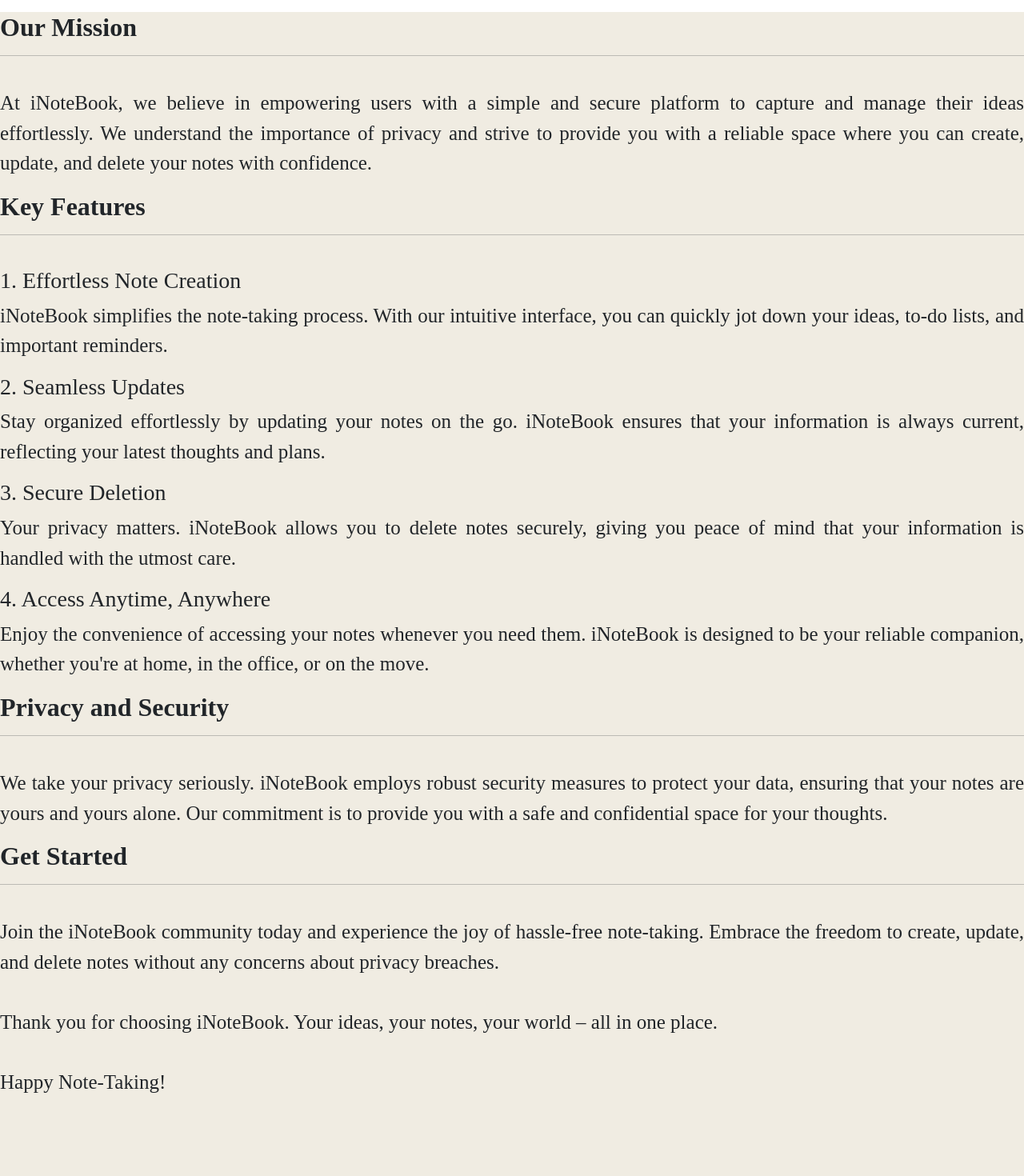
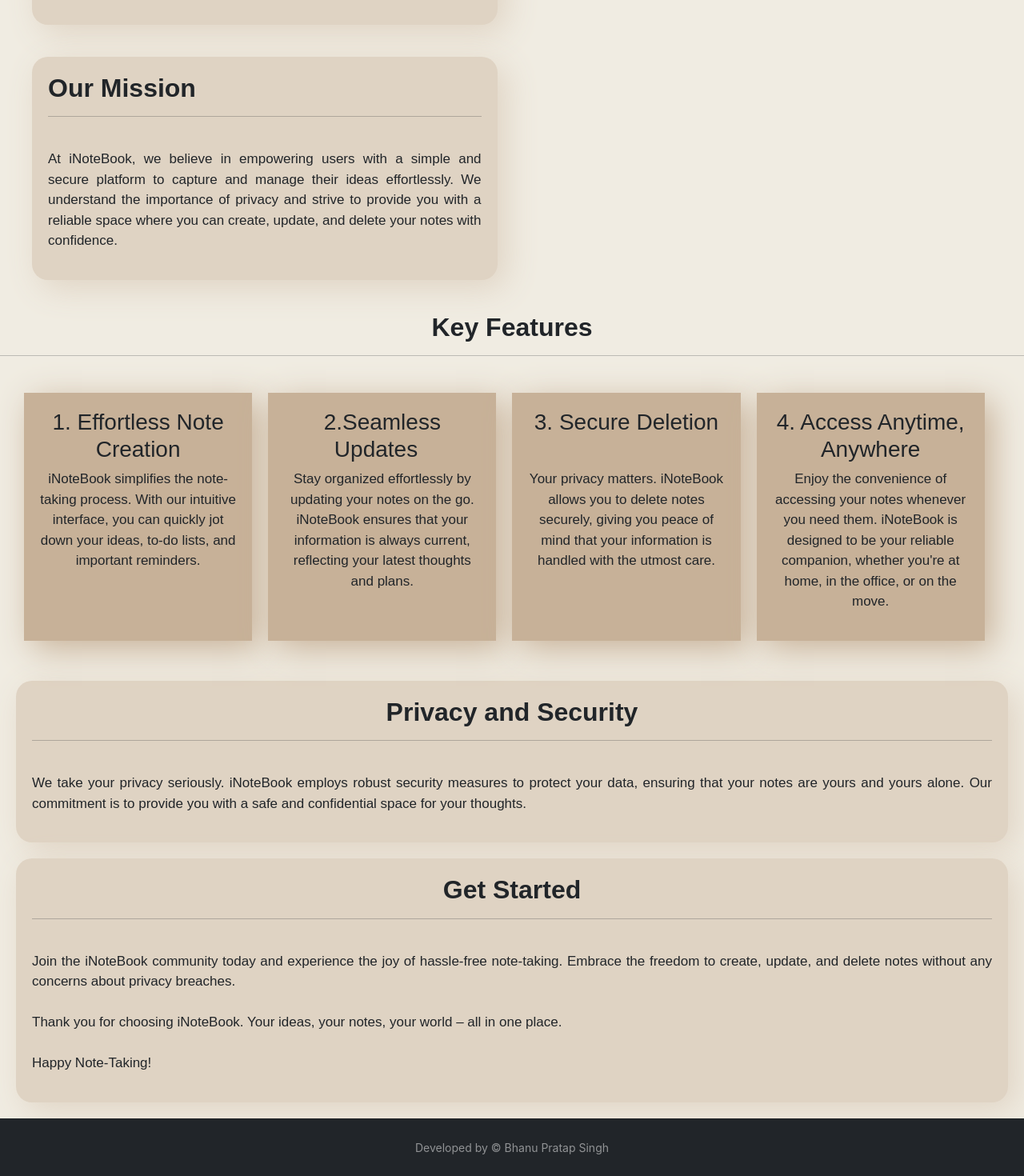
Before and after one commit to BhanuPratap0/inotebook, a React (Create React App) app: page /about in a window 1280 px wide. Shown: the part 367-1837 px from the top of the page at 80% size. Before the commit the page ends 1754 px from the top, so only its background shows below. Built offline with nearby package versions, Linux system fonts and the light colour scheme; sample sign-in values are in the browser's storage.

Commit message:
more styles

```diff
--- a/src/App.css
+++ b/src/App.css
@@ -67,7 +67,6 @@
 
 section
 {
-  position: absolute;
   width: 98vw;
   height: 100vh;
   display: flex;
@@ -82,7 +81,6 @@ section .signin
   position: absolute;
   width: 400px;
   background: #222;
-  z-index: 1000;
   display: flex;
   justify-content: center;
   align-items: center;
@@ -230,17 +228,52 @@ input[type="submit"]:active
 /* About-Us page css */
 
 .about-container{
-  font-family: "Times New Roman", Times, serif;
+  font-family: Arial, Helvetica, sans-serif;
   text-align: justify;
   width: auto;
   background-color:#f0ece2;
 
 }
-.about-container .sections{
+.about-container .section-1{
+  display: flex;
+  flex-wrap: wrap;
   padding: 20px;
 }
+.about-container .section-1 .sub-section{
+  box-shadow: 10px 10px 40px #c7b198;
+  text-align: center;
+  width: 23%;
+  margin:10px;
+  background-color: #c7b198;
+  padding: 20px;
+}
+
+.about-container .section-3{
+  border-radius: 20px;
+  background-color: #dfd3c3;
+  box-shadow: 10px 10px 40px #dfd3c3;
+  padding: 20px;
+  margin: 20px;
+}
+.about-container .section{
+  border-radius: 20px;
+  box-shadow: 10px 10px 40px #dfd3c3;
+  padding: 20px;
+  background-color: #dfd3c3;
+  width: 46.9%;
+  margin: 20px;
+}
+@media (max-width: 600px){
+  .about-container .section{
+    width: 100%;
+  }
+  .about-container .section-1 .sub-section{
+  width: 100%;
+  }
+}
 .about-container p{
-  font-size: 25px;
+  font-family: Arial, Helvetica, sans-serif;
+  font-size: 17px;
 }
 .about-container h1::before {
   content: "";
--- a/src/App.js
+++ b/src/App.js
@@ -11,6 +11,7 @@ import Alertstate from './context/alert/Alertstate';
 import Test from './components/Test';
 import UserState from './context/user/UserState';
 import Profile from './components/Profile';
+import Footer from './components/Footer';
 function App() {
 
   return (
@@ -28,6 +29,7 @@ function App() {
           <Route exact path="/test" element={<Test/>} ></Route>
           <Route exact path="/profile" element={<Profile/>} ></Route>
         </Routes>
+        <Footer/>
         </Alertstate>
       </BrowserRouter>
       </NoteState>
--- a/src/components/About.js
+++ b/src/components/About.js
@@ -5,7 +5,7 @@ import { useNavigate } from 'react-router-dom';
 
 
 const About = () => {
-  document.body.style.backgroundColor="#f0ece2";
+  document.body.style.backgroundColor = "#f0ece2";
   let history = useNavigate();
   useEffect(() => {
     if (localStorage.getItem('token')) {
@@ -17,44 +17,55 @@ const About = () => {
   return (
     <>
       <div className='about-container' >
-        <div className='sections' style={{backgroundColor:"white"}} ><h1><b>About iNoteBook</b></h1>
+        <div className='section-1' >
+        <div className='section' ><h1><b>About iNoteBook</b></h1>
           <hr></hr>
-        <br/>
+          <br />
           <p>Welcome to iNoteBook, your digital notebook for seamless note-taking, organizing, and accessing your thoughts anytime, anywhere.</p>
         </div>
+        <div className='section' ><h2><b>Our Mission</b></h2>
+          <hr></hr>
+          <br />
+          <p>At iNoteBook, we believe in empowering users with a simple and secure platform to capture and manage their ideas effortlessly. We understand the importance of privacy and strive to provide you with a reliable space where you can create, update, and delete your notes with confidence.</p></div>
+          </div>
 
+        <center><h2><b>Key Features</b></h2></center>
+        <hr></hr>
+        <div className='section-1' >
 
-        <h2><b>Our Mission</b></h2>
-        <hr></hr>
-        <br/>
-        <p>At iNoteBook, we believe in empowering users with a simple and secure platform to capture and manage their ideas effortlessly. We understand the importance of privacy and strive to provide you with a reliable space where you can create, update, and delete your notes with confidence.</p>
-
-
-        <h2><b>Key Features</b></h2>
-        <hr></hr>
-        <br/>
+        <div className='sub-section' >
         <h3>1. Effortless Note Creation</h3>
         <p>iNoteBook simplifies the note-taking process. With our intuitive interface, you can quickly jot down your ideas, to-do lists, and important reminders.</p>
-        <h3>2. Seamless Updates</h3>
+        </div>
+        <div className='sub-section' >
+        <h3>2.Seamless Updates &nbsp;</h3>
         <p>Stay organized effortlessly by updating your notes on the go. iNoteBook ensures that your information is always current, reflecting your latest thoughts and plans.</p>
-        <h3>3. Secure Deletion</h3>
+        </div>
+        <div className='sub-section' >
+        <h3>3. Secure Deletion &nbsp;&nbsp;&nbsp;</h3>
         <p>Your privacy matters. iNoteBook allows you to delete notes securely, giving you peace of mind that your information is handled with the utmost care.</p>
+        </div>
+        <div className='sub-section' >
         <h3>4. Access Anytime, Anywhere</h3>
         <p>Enjoy the convenience of accessing your notes whenever you need them. iNoteBook is designed to be your reliable companion, whether you're at home, in the office, or on the move.</p>
+        </div>
+        </div>
 
+        <div className='section-3'>
+          <center><h2><b>Privacy and Security</b></h2></center>
+        <hr></hr>
+        <br />
+        <p>We take your privacy seriously. iNoteBook employs robust security measures to protect your data, ensuring that your notes are yours and yours alone. Our commitment is to provide you with a safe and confidential space for your thoughts.</p>
+        </div>
 
-        <h2><b>Privacy and Security</b></h2>
+        <div className='section-3'>
+        <center><h2><b>Get Started</b></h2></center>
         <hr></hr>
-        <br/>
-        <p>We take your privacy seriously. iNoteBook employs robust security measures to protect your data, ensuring that your notes are yours and yours alone. Our commitment is to provide you with a safe and confidential space for your thoughts.</p>
-
-
-        <h2><b>Get Started</b></h2>
-        <hr></hr>
-        <br/>
-        <p>Join the iNoteBook community today and experience the joy of hassle-free note-taking. Embrace the freedom to create, update, and delete notes without any concerns about privacy breaches.<br/><br/>
-        Thank you for choosing iNoteBook. Your ideas, your notes, your world – all in one place.<br/><br/>
+        <br />
+        <p>Join the iNoteBook community today and experience the joy of hassle-free note-taking. Embrace the freedom to create, update, and delete notes without any concerns about privacy breaches.<br /><br />
+          Thank you for choosing iNoteBook. Your ideas, your notes, your world – all in one place.<br /><br />
           Happy Note-Taking!</p>
+          </div>
       </div>
     </>
   )
--- /dev/null
+++ b/src/components/Footer.js
@@ -0,0 +1,13 @@
+import React from 'react'
+
+const Footer = () => {
+    return (
+        <footer id="sticky-footer" class="flex-shrink-0 py-4 bg-dark text-white-50">
+            <div class="container text-center">
+                <small>Developed by &copy; Bhanu Pratap Singh</small>
+            </div>
+        </footer>
+    )
+}
+
+export default Footer
--- a/src/components/Navbar.js
+++ b/src/components/Navbar.js
@@ -23,9 +23,9 @@ const Navbar = () => {
             {localStorage.getItem('token') ?<li className="nav-item">
               <Link className={`nav-link ${location.pathname === "/" ? "active" : ""} `} to="/">Home</Link>
             </li>:null}
-            {localStorage.getItem('token') ?<li className="nav-item">
+            <li className="nav-item">
               <Link className={`nav-link ${location.pathname === "/about" ? "active" : ""} `} to="/about">About</Link>
-            </li>:null}
+            </li>
           </ul>
           { !localStorage.getItem('token') ?<form className="d-flex" role="search">
           <Link className="btn btn-primary mx-1 " to="/login" role="button">Login</Link>
```
Lines whose indentation alone changed are shown as unchanged.
